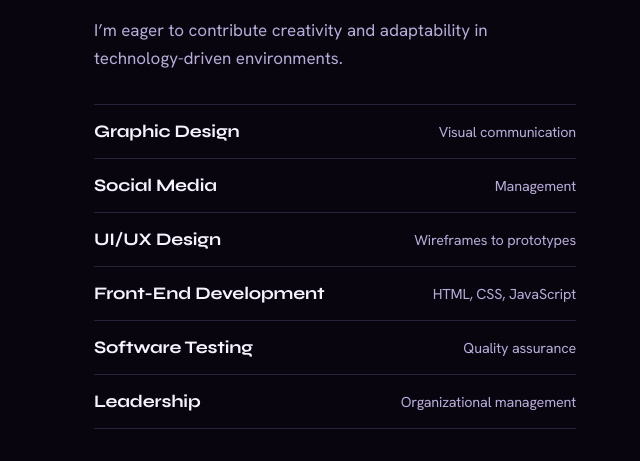
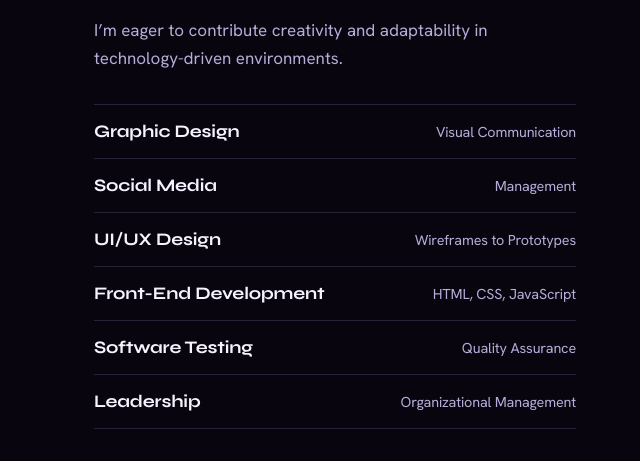
Before and after one commit to Tetetsz/portfolio, a plain HTML site: page index.html in a window 1280 px wide. Shown: the part 1228-1689 px from the top of the page, 640-1280 px from the left. Drawn offline with Linux system fonts and the light colour scheme.

Commit message:
Update index.html

```diff
--- a/index.html
+++ b/index.html
@@ -208,12 +208,12 @@ footer{padding:2rem var(--pad);border-top:1px solid var(--line);color:var(--mut)
     <p>A creative and organized professional with a background in graphic design and social media management. I’m skilled in visual content creation, digital communications and organizational coordination, with strong leadership, communication and attention to detail, and a growing interest in quality assurance and software testing.</p>
     <p>I’m eager to contribute creativity and adaptability in technology-driven environments.</p>
     <ul class="focus">
-      <li>Graphic Design <span>Visual communication</span></li>
+      <li>Graphic Design <span>Visual Communication</span></li>
       <li>Social Media <span>Management</span></li>
-      <li>UI/UX Design <span>Wireframes to prototypes</span></li>
+      <li>UI/UX Design <span>Wireframes to Prototypes</span></li>
       <li>Front-End Development <span>HTML, CSS, JavaScript</span></li>
-      <li>Software Testing <span>Quality assurance</span></li>
-      <li>Leadership <span>Organizational management</span></li>
+      <li>Software Testing <span>Quality Assurance</span></li>
+      <li>Leadership <span>Organizational Management</span></li>
     </ul>
   </div>
 </section>
```
